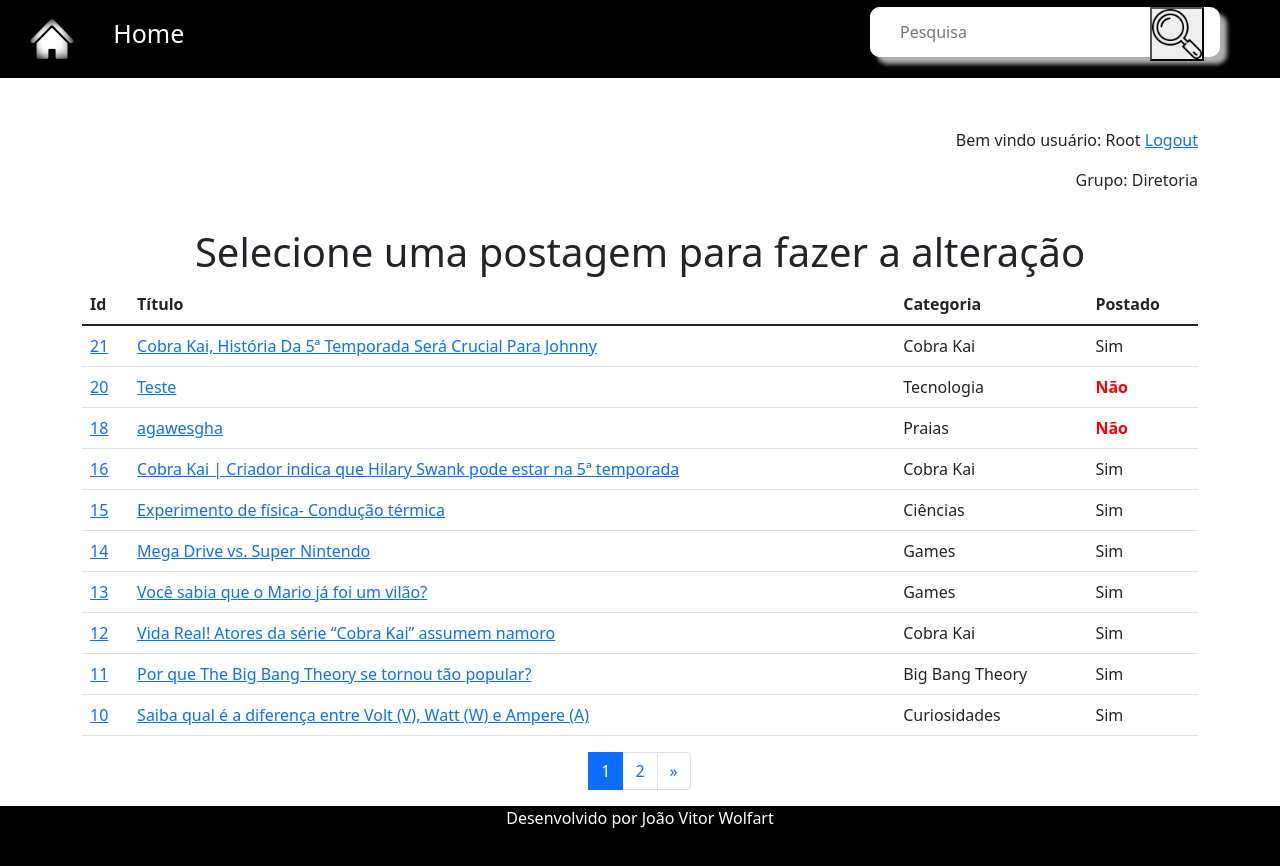
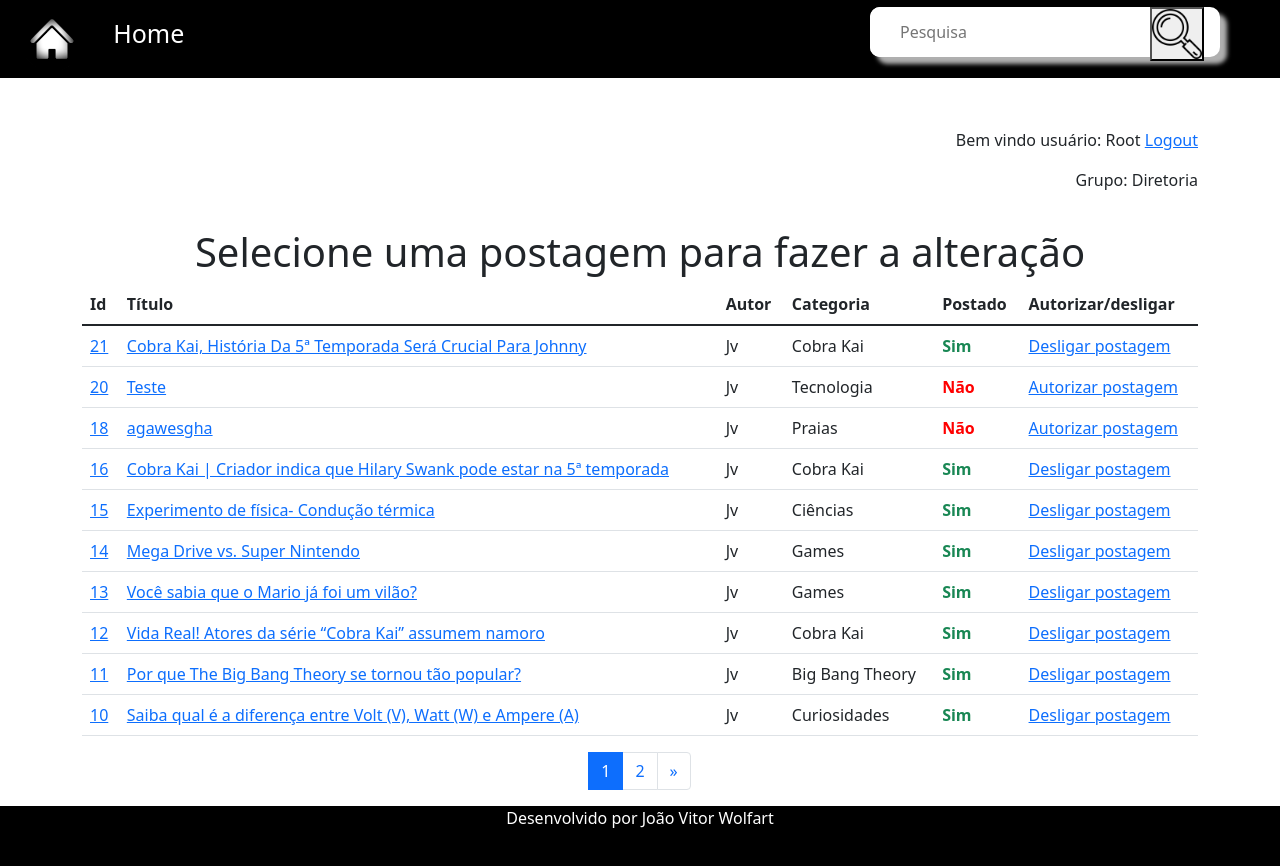
Before and after one commit to JVwolfart/PROJETO-BLOG, a Django app: page /usuarios/colaborador/lista/1 in a window 1280 px wide. Run offline with Django 4.2, Linux system fonts and the light colour scheme; a user stored in the database is signed in; data comes from the database, SQL or seed files in the repository; both versions use the stored data as it was after the commit; some libraries are stand-ins or nearby versions.

Commit message:
JV 18/04 11:50

```diff
--- a/postagens/templates/categoria.html
+++ b/postagens/templates/categoria.html
@@ -21,7 +21,7 @@
                 </div>
                 {%else%}
                 <div class="col-lg-4 col-sm-12">
-                    <a href="{% url 'postagem' p.id%}"><img src="{% static 'img/sem_foto.jpeg'%}" alt="{{p.titulo}}"></a>
+                    <a href="{% url 'postagem' p.id%}"><img src="{% static 'img/sem_foto1.jpeg'%}" alt="{{p.titulo}}"></a>
                 </div>
                 {%endif%}
                 <div class="col-lg-8">
--- a/postagens/templates/pesquisa.html
+++ b/postagens/templates/pesquisa.html
@@ -22,7 +22,7 @@ Pesquisa
                 </div>
                 {%else%}
                 <div class="col-lg-4 col-sm-12">
-                    <a href="{% url 'postagem' p.id%}"><img src="{% static 'img/sem_foto.jpeg'%}" alt="{{p.titulo}}"></a>
+                    <a href="{% url 'postagem' p.id%}"><img src="{% static 'img/sem_foto1.jpeg'%}" alt="{{p.titulo}}"></a>
                 </div>
                 {%endif%}
                 <div class="col-lg-8">
--- a/postagens/templates/postagem.html
+++ b/postagens/templates/postagem.html
@@ -1,10 +1,12 @@
-{% extends 'base.html' %}
+{% extends 'base_detalhes.html' %}
 {% load static%}
 {% block 'titulo' %}
 {{postagem.titulo}}
 {% endblock %}
 {% block 'conteudo' %}
-{% include 'parciais/_autenticado.html'%}
+
+
+
 <div class="row">
     <h1 class="titulo text-center my-5">{{postagem.titulo}}</h1>
     <div class="foto text-center">
--- a/postagens/views.py
+++ b/postagens/views.py
@@ -7,7 +7,7 @@ from django.contrib import messages
 
 # Create your views here.
 def index(request):
-    postagens = Postagem.objects.all().order_by('-id').filter(postado=True)
+    postagens = Postagem.objects.all().order_by('-data_postagem').filter(postado=True)
     postagem1 = Categoria.objects.order_by('categoria').filter(postagem__postado=True).annotate( n=Count('postagem'))
 
     paginator = Paginator(postagens, 4)
@@ -19,7 +19,7 @@ def busca(request):
     termo = request.GET.get('termo')
     postagens = Postagem.objects.filter(
         Q(titulo__icontains=termo) | Q(conteudo__icontains=termo), postado = True
-    ).order_by('-id')
+    ).order_by('-data_postagem')
     postagem1 = Categoria.objects.order_by('categoria').filter(postagem__postado=True).annotate( n=Count('postagem'))
     paginator = Paginator(postagens, 4)
     page = request.GET.get('p')
--- a/usuarios/models.py
+++ b/usuarios/models.py
@@ -6,4 +6,4 @@ from django import forms
 class FormPostagem(forms.ModelForm):
     class Meta:
         model = Postagem
-        exclude = ('data_postagem', 'postado')
+        exclude = ('data_postagem', 'postado', 'autor')
--- a/usuarios/templates/artigo2.html
+++ b/usuarios/templates/artigo2.html
@@ -72,7 +72,7 @@ Novo artigo
   </tr>
 
   <tr>
-    <th><label for="id_autor">Autor:</label></th>
+    <th><label for="id_autor" hidden>Autor:</label></th>
     <td>
 
     <input type="hidden" name="autor" id="id_autor" value="{{user.id}}">
--- a/usuarios/templates/lista_posts.html
+++ b/usuarios/templates/lista_posts.html
@@ -8,7 +8,7 @@ Lista de postagens
 <h1 style="padding-top: 20px;" class="text-center">Selecione uma postagem para fazer a alteração</h1>
 {% include 'parciais/_messages.html'%}
 
-
+{%if user.groups.all.0.name != 'Diretoria'%}
 <table class="table">
     <thead>
         <tr>
@@ -29,9 +29,44 @@ Lista de postagens
         {%else%}
         <td style="color: red;"><strong>Não</strong></td>
         {%endif%}
+
     </tr>
     {% endfor %}
 </table>
+
+{%else%}
+
+<table class="table">
+    <thead>
+        <tr>
+            <th>Id</th>
+            <th>Título</th>
+            <th>Autor</th>
+            <th>Categoria</th>
+            <th>Postado</th>
+            <th>Autorizar/desligar</th>
+        </tr>
+    </thead>
+
+    {% for p in posts%}
+    <tr>
+        <td><a href="{% url 'alterar' p.id%}">{{p.id}}</a></td>
+        <td><a href="{% url 'alterar' p.id%}">{{p.titulo}}</a></td>
+        <td>{{p.autor}}</td>
+        <td>{{p.categoria}}</td>
+        {%if p.postado %}
+        <td class="text-success"><strong>Sim</strong></td>
+        <td><a href="{% url 'desligar' p.id%}">Desligar postagem</a></td>
+        {%else%}
+        <td style="color: red;"><strong>Não</strong></td>
+        <td><a href="{% url 'autorizar' p.id%}">Autorizar postagem</a></td>
+        {%endif%}
+
+    </tr>
+    {% endfor %}
+</table>
+
+{%endif%}
 
 <div class="text-center">
     <nav aria-label="Page navigation example mb-5">
--- a/usuarios/urls.py
+++ b/usuarios/urls.py
@@ -9,6 +9,8 @@ urlpatterns = [
     path('logout/', views.logout, name='logout'),
     path('colaborador/artigo/', views.artigo, name='artigo'),
     path('colaborador/lista/<int:id_autor>', views.listar_posts, name='lista'),
+    path('colaborador/lista_all/', views.listar_all_posts, name='lista_all'),
     path('colaborador/alterar/<int:id>', views.alterar_postagem, name='alterar'),
-
+    path('colaborador/autorizar/<int:id>', views.autorizar_postagem, name='autorizar'),
+    path('colaborador/desligar/<int:id>', views.desligar_postagem, name='desligar'),
 ]
--- a/usuarios/views.py
+++ b/usuarios/views.py
@@ -4,6 +4,8 @@ from django.contrib.auth.models import User
 from django.contrib.auth.decorators import login_required
 from postagens.models import Categoria, Postagem
 from django.core.paginator import Paginator
+from django.utils import timezone
+
 
 
 from .models import FormPostagem
@@ -74,12 +76,17 @@ def logout(request):
     auth.logout(request)
     return redirect('home')
 
-@login_required(login_url='/usuarios/login')
+'''@login_required(login_url='/usuarios/login')
 def artigo(request):
     if request.method != 'POST':
         form = FormPostagem()
         return render(request, 'artigo.html', {'form':form})
     form = FormPostagem(request.POST, request.FILES)
+
+
+
+
+
     if not form.is_valid():
         messages.add_message(request, messages.ERROR, 'Erro no formulário')
         return render(request, 'artigo.html', {'form':form})
@@ -87,37 +94,40 @@ def artigo(request):
     else:
         form.save()
         messages.add_message(request, messages.SUCCESS, 'Post enviado com sucesso, será publicado logo após a revisão')
-        return redirect('colaborador')
+        return redirect('colaborador')'''
 
 
 @login_required(login_url='/usuarios/login')
-def artigo2(request):
+def artigo(request):
     categorias = Categoria.objects.all()
     if request.method != 'POST':
         return render(request, 'artigo2.html', {'categorias':categorias})
-    titulo = request.POST.get('titulo')
-    resumo = request.POST.get('resumo')
-    conteudo = request.POST.get('conteudo')
-    categoria = request.POST.get('categoria')
-    categoria = int(categoria)
+    titulo = request.POST.get('titulo').strip().title()
+    resumo = request.POST.get('resumo').strip()
+    conteudo = request.POST.get('conteudo').strip()
+    categ = Categoria.objects.get(id=request.POST.get('categoria'))
     foto = request.FILES.get('foto')
-    autor = request.POST.get('autor')
-    print(categoria)
-    postagem = Postagem.objects.create(titulo=titulo, resumo=resumo, conteudo=conteudo, categoria=categoria, foto=foto, autor=autor)
-    if postagem.is_valid():
-        postagem.save()
-        messages.add_message(request, messages.SUCCESS, 'Postagem enviada com sucesso.')
-        redirect('home')
-    else:
-        messages.add_message(request, messages.ERROR, 'Erro ao enviar o formulario')
-        return render(request, 'artigo2.html', {'categorias':categorias})
+    autor = request.user
+
+    postagem = Postagem.objects.create(titulo=titulo, resumo=resumo, conteudo=conteudo, categoria=categ, foto=foto, autor=autor)
+    postagem.save()
+    messages.add_message(request, messages.SUCCESS, 'Postagem enviada com sucesso, será publicado logo após a revisão.')
+    return redirect('colaborador')
 
 
 @login_required(login_url='/usuarios/login')
 def listar_posts(request, id_autor):
-    posts = Postagem.objects.all().order_by('-id').filter(
+    posts = Postagem.objects.all().order_by('-data_postagem').filter(
         autor=id_autor
     )
+    paginator = Paginator(posts, 10)
+    page = request.GET.get('p')
+    posts = paginator.get_page(page)
+    return render(request, 'lista_posts.html', {'posts': posts})
+
+@login_required(login_url='/usuarios/login')
+def listar_all_posts(request):
+    posts = Postagem.objects.all().order_by('-data_postagem')
     paginator = Paginator(posts, 10)
     page = request.GET.get('p')
     posts = paginator.get_page(page)
@@ -127,6 +137,10 @@ def listar_posts(request, id_autor):
 def alterar_postagem(request, id):
 
     postagem = Postagem.objects.get(id=id)
+
+    if postagem.postado:
+        postagem.postado = False
+
     form = FormPostagem(request.POST or None , request.FILES , instance=postagem)
 
     if request.method != 'POST':
@@ -141,5 +155,27 @@ def alterar_postagem(request, id):
 
     else:
         form.save()
-        messages.add_message(request, messages.SUCCESS, 'Post alterado com sucesso')
-        return redirect('lista')
+        messages.add_message(request, messages.SUCCESS, 'Post alterado com sucesso, será publicada logo após a revisão')
+        return redirect('colaborador')
+
+
+@login_required(login_url='/usuarios/login')
+def autorizar_postagem(request, id):
+
+    postagem = Postagem.objects.get(id=id)
+
+    postagem.postado = True
+    postagem.data_postagem = timezone.now()
+
+    postagem.save()
+    return redirect('lista_all')
+
+@login_required(login_url='/usuarios/login')
+def desligar_postagem(request, id):
+
+    postagem = Postagem.objects.get(id=id)
+
+    postagem.postado = False
+
+    postagem.save()
+    return redirect('lista_all')
```
Also changed, not shown: postagens/templates/index.html (+4 -4 lines), templates/base_detalhes.html (added, +45 -0 lines), usuarios/templates/colaborador.html (+12 -0 lines), db.sqlite3, media/fotos/Cobra-Kai-Johnny-5-temporada.jpg (added), templates/static/img/sem_foto1.jpeg (added).
